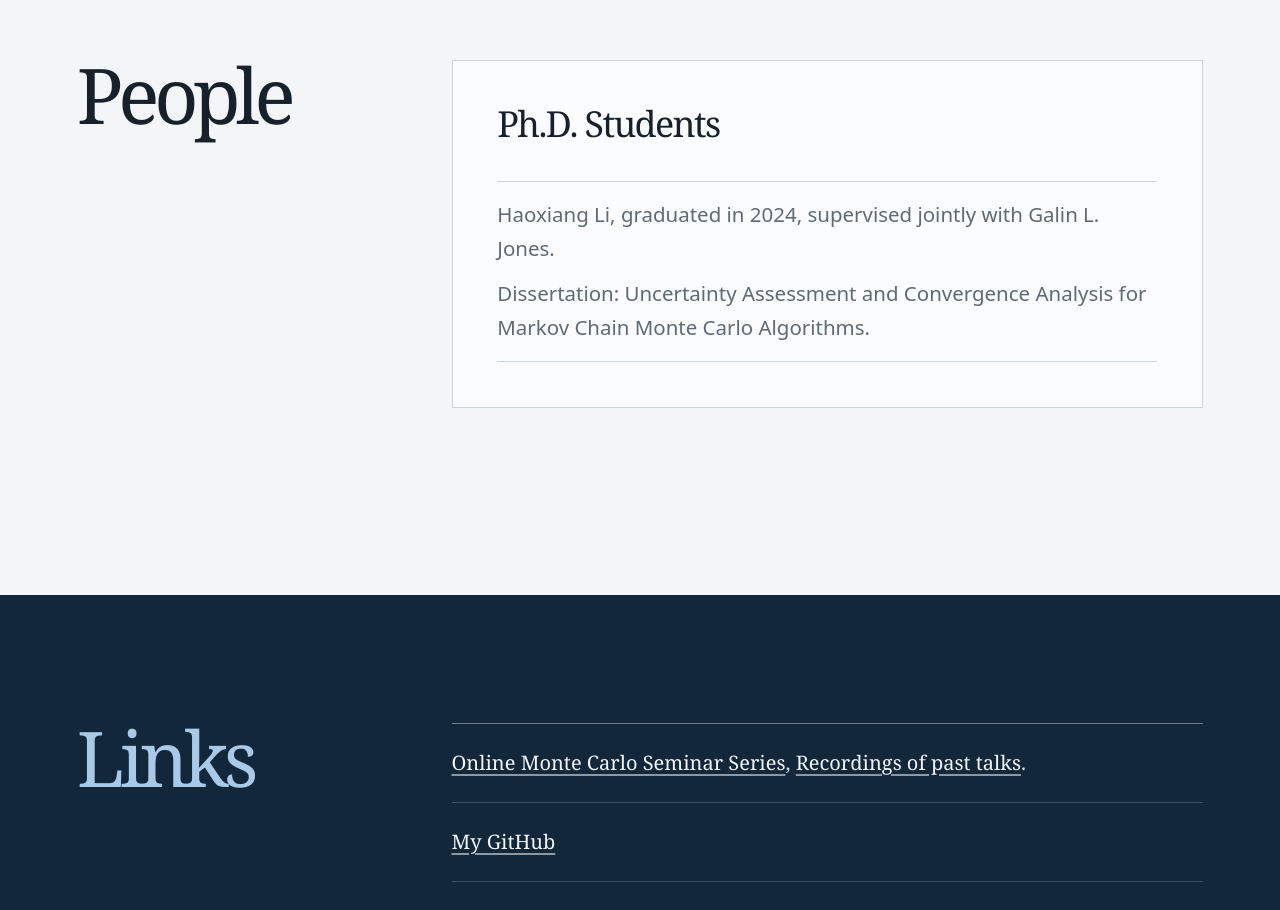
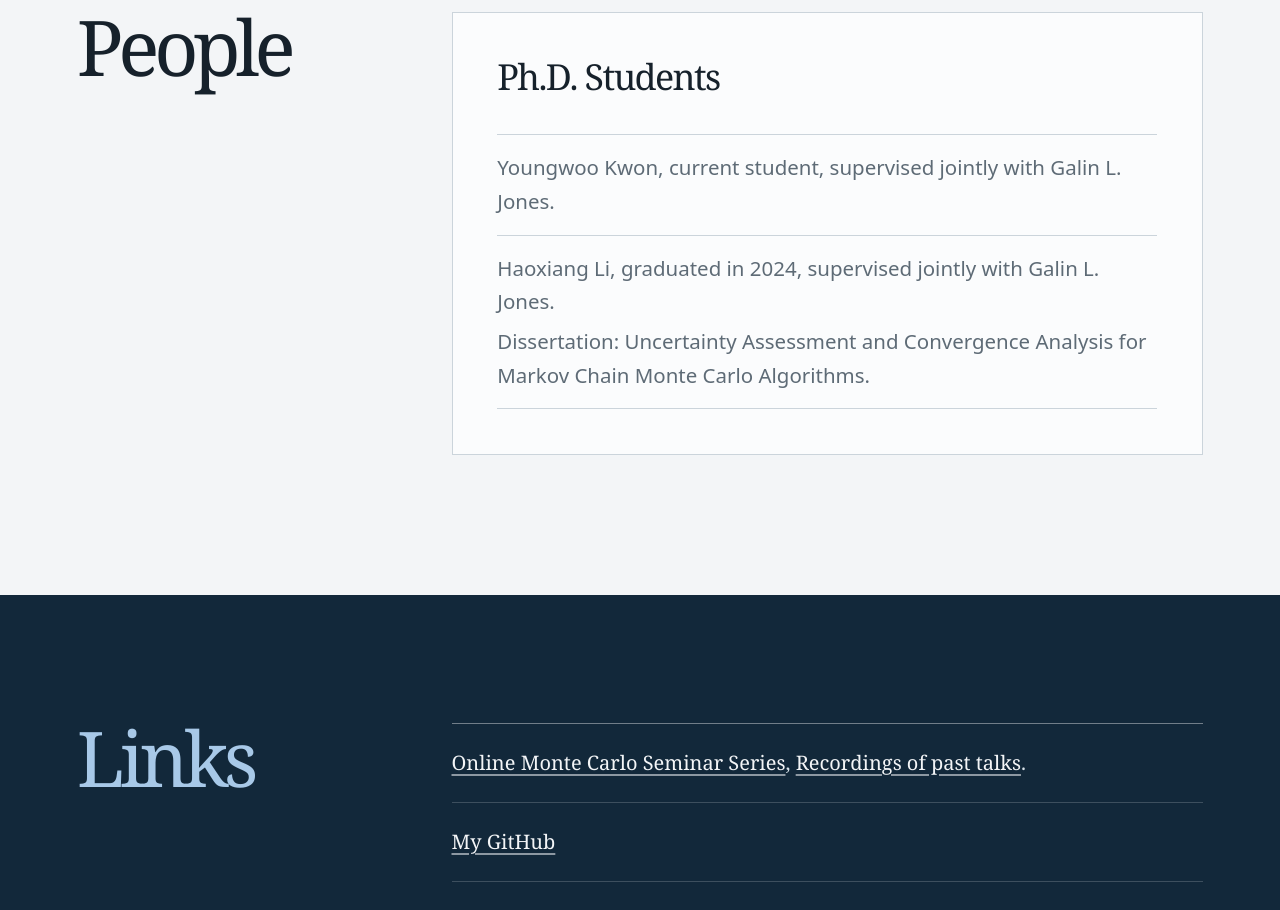
Before and after one commit to qianqin11/qianqin11.github.io, a React (Vite) app: page / in a window 1280 px wide. Shown: the part 6640-7550 px from the top of the page. Built offline with nearby package versions, Linux system fonts and the light colour scheme.

Commit message:
Add new student to Peoples

```diff
--- a/app/globals.css
+++ b/app/globals.css
@@ -410,13 +410,14 @@
   line-height: 1.05;
 }
 
-.people-copy {
-  margin-top: clamp(1.5rem, 3vw, 2.5rem);
+.people-list {
+  margin: clamp(1.5rem, 3vw, 2.5rem) 0 0;
+  padding: 0;
   border-top: 1px solid var(--border);
+  list-style: none;
 }
 
-.people-copy p {
-  margin: 0;
+.people-list li {
   padding: 1rem 0;
   border-bottom: 1px solid var(--border);
   color: var(--muted-foreground);
@@ -424,13 +425,12 @@
   line-height: 1.65;
 }
 
-.people-copy p:first-child {
-  padding-bottom: 0.35rem;
-  border-bottom: 0;
+.people-list p {
+  margin: 0;
 }
 
-.people-copy p + p {
-  padding-top: 0.35rem;
+.people-list p + p {
+  margin-top: 0.35rem;
 }
 
 .links-section {
--- a/app/page.tsx
+++ b/app/page.tsx
@@ -559,16 +559,24 @@ export default function Home() {
           <h2 id="people-title">People</h2>
           <article className="people-card" aria-labelledby="students-title">
             <h3 id="students-title">Ph.D. Students</h3>
-            <div className="people-copy">
+            <ul className="people-list">
+              <li>
                 <p>
-                Haoxiang Li, graduated in 2024, supervised jointly with Galin L.
-                Jones.
+                  Youngwoo Kwon, current student, supervised jointly with Galin
+                  L. Jones.
+                </p>
+              </li>
+              <li>
+                <p>
+                  Haoxiang Li, graduated in 2024, supervised jointly with Galin
+                  L. Jones.
                 </p>
                 <p>
                   Dissertation: Uncertainty Assessment and Convergence Analysis
                   for Markov Chain Monte Carlo Algorithms.
                 </p>
-            </div>
+              </li>
+            </ul>
           </article>
         </section>
 
```
Lines whose indentation alone changed are shown as unchanged.
